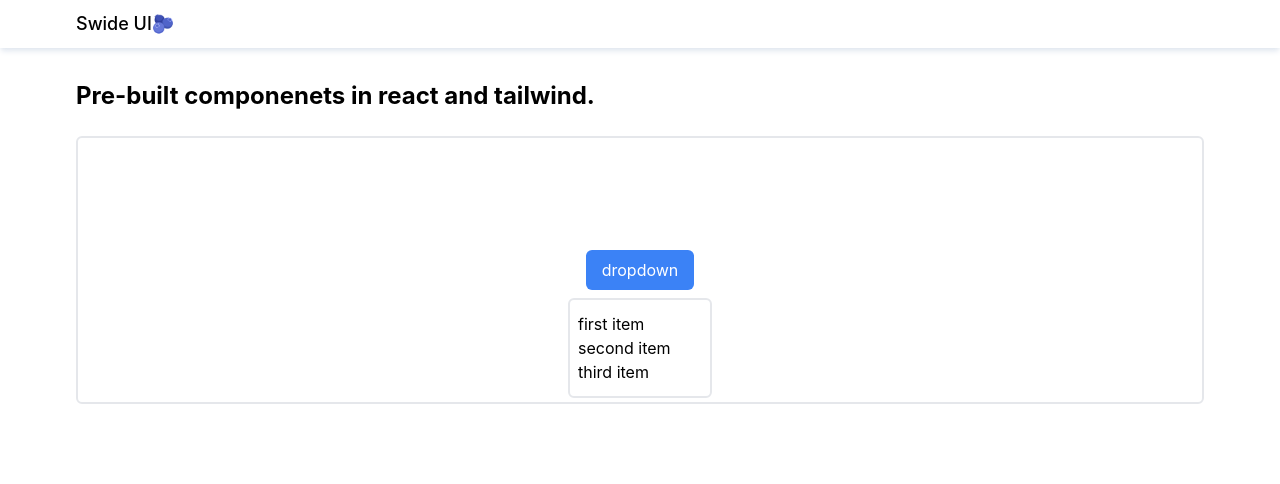
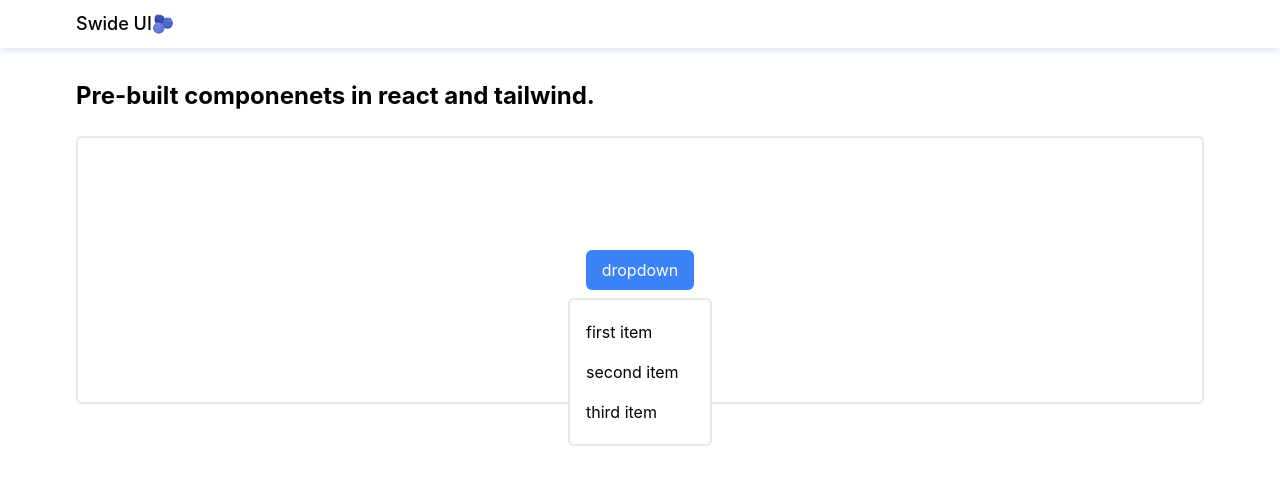
Before and after one commit to drshnn/swide-ui, a React (Vite) app: page / in a window 1280 px wide. Both pictures are taken after a click on the button "dropdown". Shown: the top 484 px of the page. Built offline with nearby package versions, Linux system fonts and the light colour scheme.

Commit message:
added first componenet dropdown

```diff
--- a/src/components/CommonComponenets.jsx
+++ b/src/components/CommonComponenets.jsx
@@ -2,6 +2,7 @@ import { useState } from "react";
 
 export const Dropdown = () => {
   const [toggleDropdown, setToggleDropdown] = useState(false);
+  const listItemHoverStyle = "hover:bg-gray-200 rounded-md p-2 cursor-pointer";
   return (
     <div className="dropdown relative flex flex-col items-center">
       <button
@@ -11,10 +12,10 @@ export const Dropdown = () => {
         dropdown
       </button>
       {toggleDropdown && (
-        <ul className="absolute top-12  flex flex-col py-3 px-2 w-36 bg-white rounded-md border-2 border-gray-200">
-          <li>first item</li>
-          <li>second item</li>
-          <li>third item</li>
+        <ul className="absolute top-12 flex flex-col py-3 px-2 w-36 bg-white rounded-md border-2 border-gray-200 ">
+          <li className={listItemHoverStyle}>first item</li>
+          <li className={listItemHoverStyle}>second item</li>
+          <li className={listItemHoverStyle}>third item</li>
         </ul>
       )}
     </div>
```
